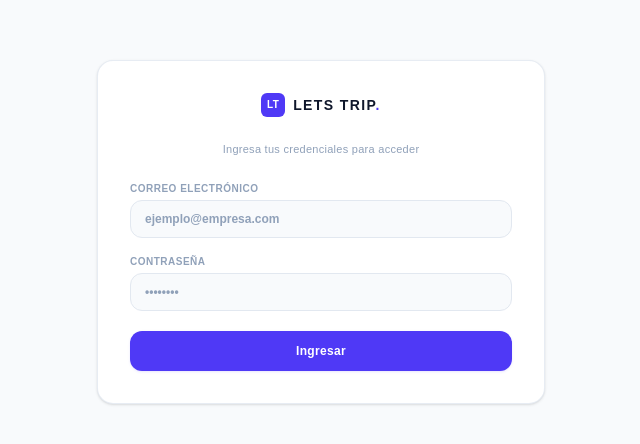
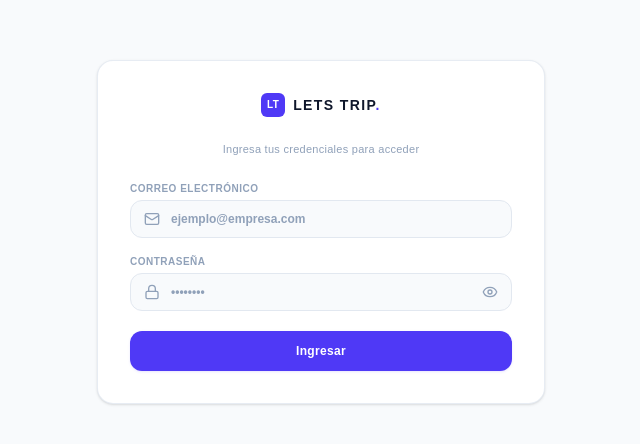
Before and after one commit to JanetCT/gestor-vacaciones, a Next.js app: page /login in a window 1280 px wide. Shown: the part 168-612 px from the top of the page, without its empty margins (319-959 px from the left). Built offline with nearby package versions, Linux system fonts and the light colour scheme.

Commit message:
feat: mejorado diseño de login con iconos y visualizador de contraseña

```diff
--- a/app/login/page.js
+++ b/app/login/page.js
@@ -1,12 +1,13 @@
 'use client'
 import { useState } from 'react'
 import { loginAction } from './actions' // <-- Importamos la Server Action
-import { CheckCircle2, AlertCircle } from 'lucide-react'
+import { CheckCircle2, AlertCircle, Mail, Lock, Eye, EyeOff } from 'lucide-react'
 import { motion, AnimatePresence } from 'framer-motion'
 
 export default function LoginPage() {
   const [email, setEmail] = useState('')
   const [password, setPassword] = useState('')
+  const [showPassword, setShowPassword] = useState(false) // Nuevo estado para ver contraseña
   const [loading, setLoading] = useState(false)
   const [mensajeExito, setMensajeExito] = useState(null)
   const [mensajeError, setMensajeError] = useState(null)
@@ -24,7 +25,6 @@ export default function LoginPage() {
       setLoading(false)
     } else {
       setMensajeExito('¡Inicio de sesión exitoso!')
-      // Redirección limpia: las cookies ya están inyectadas en el navegador
       setTimeout(() => {
         window.location.href = '/'
       }, 800)
@@ -64,7 +64,13 @@ export default function LoginPage() {
         )}
       </AnimatePresence>
 
-      <div className="bg-white p-8 rounded-2xl border border-slate-200/80 shadow-sm w-full max-w-md z-10">
+      {/* TARJETA DE LOGIN CON ANIMACIÓN DE ENTRADA SUAVE */}
+      <motion.div
+        initial={{ opacity: 0, y: 20 }}
+        animate={{ opacity: 1, y: 0 }}
+        transition={{ duration: 0.5, ease: 'easeOut' }}
+        className="bg-white p-8 rounded-2xl border border-slate-200/80 shadow-sm w-full max-w-md z-10"
+      >
         <div className="flex items-center justify-center gap-2 mb-6 select-none">
           <span className="h-6 w-6 rounded-md bg-indigo-600 flex items-center justify-center text-white text-[10px] font-black tracking-wider shrink-0">LT</span>
           <h1 className="text-sm font-bold tracking-widest text-slate-900 uppercase">LETS TRIP<span className="text-indigo-600">.</span></h1>
@@ -73,21 +79,56 @@ export default function LoginPage() {
         <p className="text-[11px] text-slate-400 text-center mb-6 font-medium tracking-wide">Ingresa tus credenciales para acceder</p>
 
         <form onSubmit={handleLogin} className="space-y-4">
+
+          {/* CAMPO CORREO */}
           <div>
             <label className="block text-[10px] font-bold text-slate-400 mb-1 uppercase tracking-wider">Correo Electrónico</label>
-            <input type="email" required placeholder="ejemplo@empresa.com" onChange={(e) => setEmail(e.target.value)} className="w-full px-3.5 py-2.5 border border-slate-200 rounded-xl font-semibold text-xs text-slate-700 placeholder-slate-400 outline-none focus:border-indigo-500 focus:bg-white transition-all bg-slate-50" />
+            <div className="relative flex items-center">
+              <Mail size={16} className="absolute left-3.5 text-slate-400 pointer-events-none" />
+              <input
+                type="email"
+                required
+                placeholder="ejemplo@empresa.com"
+                onChange={(e) => setEmail(e.target.value)}
+                className="w-full pl-10 pr-3.5 py-2.5 border border-slate-200 rounded-xl font-semibold text-xs text-slate-700 placeholder-slate-400 outline-none focus:border-indigo-500 focus:bg-white transition-all bg-slate-50 focus:ring-2 focus:ring-indigo-100"
+              />
+            </div>
           </div>
 
+          {/* CAMPO CONTRASEÑA */}
           <div>
             <label className="block text-[10px] font-bold text-slate-400 mb-1 uppercase tracking-wider">Contraseña</label>
-            <input type="password" required placeholder="••••••••" onChange={(e) => setPassword(e.target.value)} className="w-full px-3.5 py-2.5 border border-slate-200 rounded-xl font-semibold text-xs text-slate-700 placeholder-slate-400 outline-none focus:border-indigo-500 focus:bg-white transition-all bg-slate-50" />
+            <div className="relative flex items-center">
+              <Lock size={16} className="absolute left-3.5 text-slate-400 pointer-events-none" />
+              <input
+                type={showPassword ? 'text' : 'password'}
+                required
+                placeholder="••••••••"
+                onChange={(e) => setPassword(e.target.value)}
+                className="w-full pl-10 pr-11 py-2.5 border border-slate-200 rounded-xl font-semibold text-xs text-slate-700 placeholder-slate-400 outline-none focus:border-indigo-500 focus:bg-white transition-all bg-slate-50 focus:ring-2 focus:ring-indigo-100"
+              />
+              {/* Botón Ojo para mostrar/ocultar */}
+              <button
+                type="button"
+                onClick={() => setShowPassword(!showPassword)}
+                className="absolute right-3.5 text-slate-400 hover:text-slate-600 transition-colors focus:outline-none"
+              >
+                {showPassword ? <EyeOff size={16} /> : <Eye size={16} />}
+              </button>
+            </div>
           </div>
 
-          <motion.button whileHover={{ scale: 1.01 }} whileTap={{ scale: 0.99 }} type="submit" disabled={loading} className="w-full bg-indigo-600 hover:bg-indigo-700 text-white text-xs font-bold py-3 px-4 rounded-xl transition-colors disabled:bg-indigo-400 disabled:cursor-not-allowed mt-5 shadow-sm shadow-indigo-600/10 flex items-center justify-center tracking-wide">
+          <motion.button
+            whileHover={{ scale: 1.01 }}
+            whileTap={{ scale: 0.99 }}
+            type="submit"
+            disabled={loading}
+            className="w-full bg-indigo-600 hover:bg-indigo-700 text-white text-xs font-bold py-3 px-4 rounded-xl transition-colors disabled:bg-indigo-400 disabled:cursor-not-allowed mt-5 shadow-sm shadow-indigo-600/10 flex items-center justify-center tracking-wide"
+          >
             {loading ? 'Verificando datos...' : 'Ingresar'}
           </motion.button>
         </form>
-      </div>
+      </motion.div>
     </div>
   )
 }
--- a/components/SidebarLayout.tsx
+++ b/components/SidebarLayout.tsx
@@ -149,7 +149,7 @@ export default function SidebarLayout({ children, activeTab }: SidebarLayoutProp
             </div>
             {!isCollapsed && (
               <span className="font-black text-sm tracking-wider uppercase text-slate-800 transition-opacity duration-200">
-                LETS TRIP.
+                LETS TRIP
               </span>
             )}
           </div>
```
